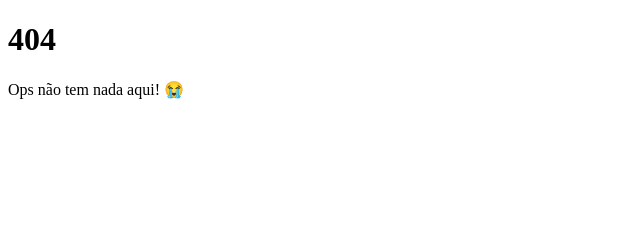
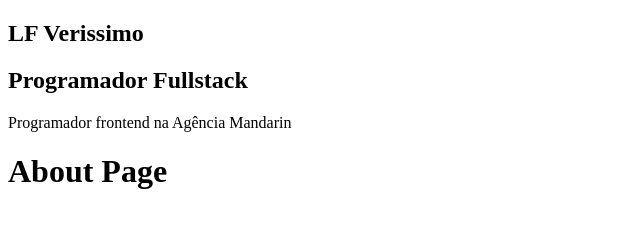
Before and after one commit to luizfverissimo/gatsby-blog-course, a Gatsby site in the folder blog/: page /about in a window 1280 px wide. Before the commit this address had no page. Shown: the whole page, without its empty margins (0-640 px from the left). Built offline with nearby package versions, Linux system fonts and the light colour scheme; Gatsby itself is replaced by a stand-in of ours.

Commit message:
course start

```diff
--- /dev/null
+++ b/blog/src/components/Profile/index.js
@@ -0,0 +1,13 @@
+import React from "react"
+
+function Profile() {
+  return (
+    <div className="Profile-wrapper">
+      <h1>LF Verissimo</h1>
+      <h2>Programador Fullstack</h2>
+      <p>Programador frontend na Agência Mandarin</p>
+    </div>
+  )
+}
+
+export default Profile
--- a/blog/src/components/layout.js
+++ b/blog/src/components/layout.js
@@ -1,8 +1,16 @@
 import React from "react"
 import PropTypes from "prop-types"
+import Profile from "./Profile"
 
 const Layout = ({ children }) => {
-  return <main>{children}</main>
+  return (
+    <>
+      <aside>
+        <Profile />
+      </aside>
+      <main>{children}</main>
+    </>
+  )
 }
 
 Layout.propTypes = {
--- /dev/null
+++ b/blog/src/pages/about.js
@@ -0,0 +1,16 @@
+import React from "react"
+import { Link } from "gatsby"
+import Layout from "../components/layout"
+import SEO from "../components/seo"
+
+
+function AboutPage() {
+  return (
+    <Layout>
+      <SEO title="About" />
+      <h1>About Page</h1>
+    </Layout>
+  )
+}
+
+export default AboutPage
--- a/blog/src/pages/index.js
+++ b/blog/src/pages/index.js
@@ -1,4 +1,5 @@
 import React from "react"
+import { Link } from "gatsby"
 
 import Layout from "../components/layout"
 import SEO from "../components/seo"
@@ -6,7 +7,7 @@ import SEO from "../components/seo"
 const IndexPage = () => (
   <Layout>
     <SEO title="Home" />
-    <h1>Olá Mundão!</h1>
+    <h1>Home</h1>
   </Layout>
 )
 
```
